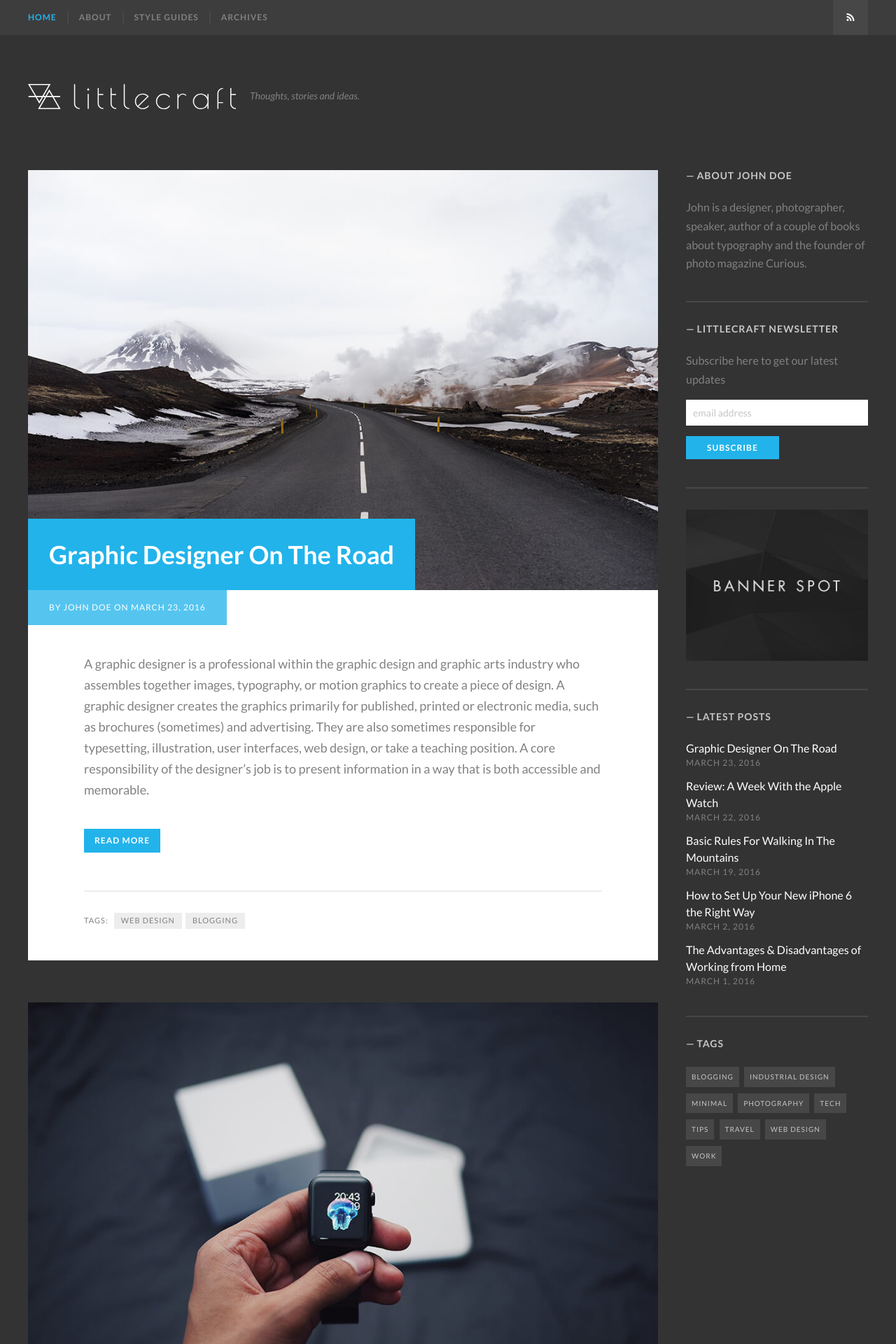
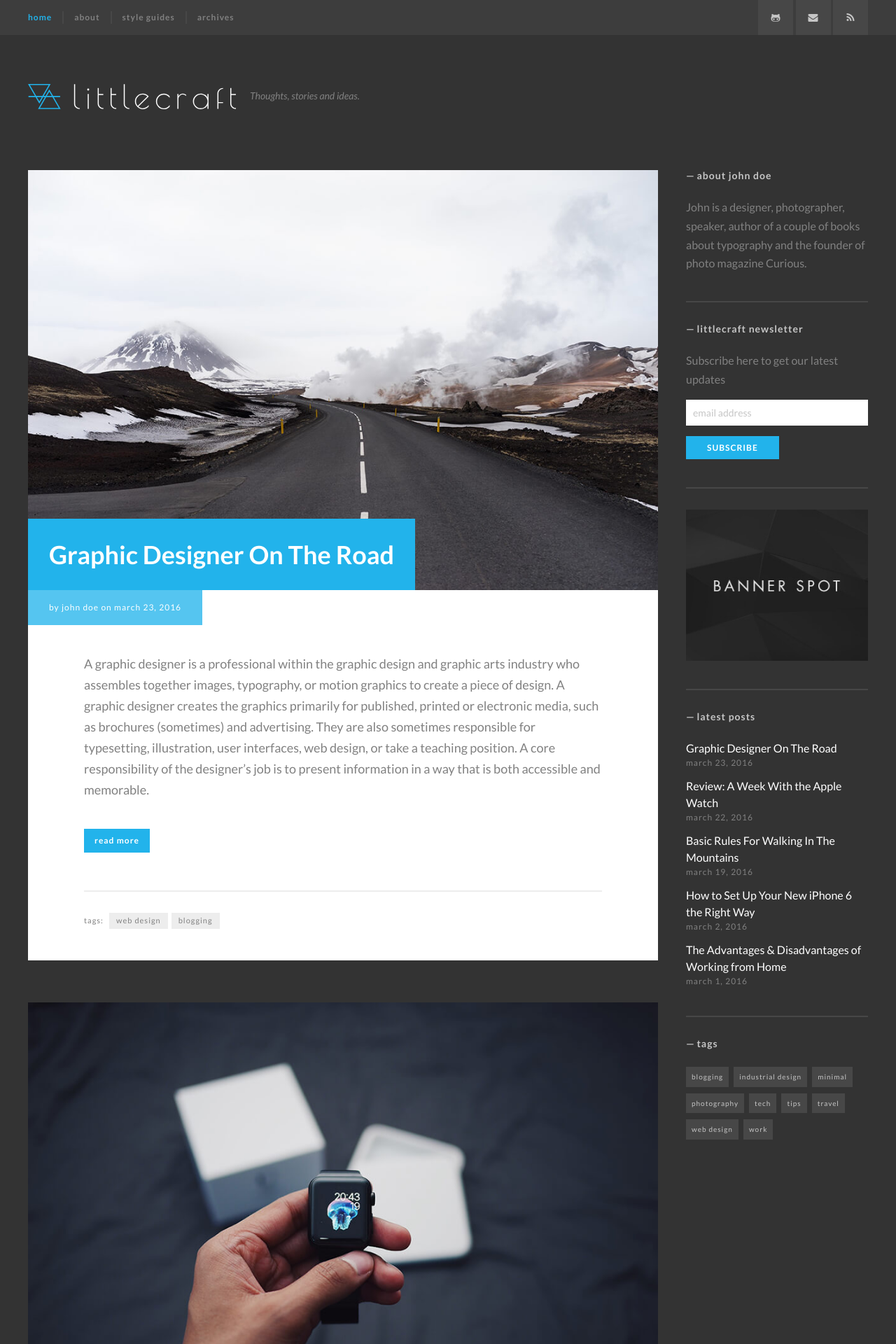
Before and after one commit to littlecraft/littlecraft.github.io, a Jekyll site: the page built from index.html, in a window 1280 px wide. Shown: the top 1920 px of the page at 70% size. Built offline with Jekyll 4.4.1, drawn with Linux system fonts in a browser that asks for light colours; some web fonts are replaced; the list of posts is cut into pages by our own code.

Commit message:
Added logo, top nav-bar buttons, and lowercased text

```diff
--- a/_config.yml
+++ b/_config.yml
@@ -7,7 +7,7 @@
 
 # Site title
 title: "littlecraft"
-logo: "images/logo.svg"
+logo: "/images/logo.svg"
 
 # A description of your site for social meta tag, search engines, and feed.xml
 description: "BlogInn is a bold theme for the Jekyll blogging platform. Available for purchase at ThemeForest.net."
@@ -44,6 +44,7 @@ author_bio: "John is a designer, photographer, speaker, author of a couple of bo
 author_url:  "http://justgoodthemes.com"
 author_location: "Vilnius, Lithuania"
 author_image: /images/authorimage.png
+author_email: matt@littlecraft.io
 
 # Sidebar Add banner
 banner_url: "http://justgoodthemes.com"
@@ -53,16 +54,16 @@ banner_image: images/banner.jpg
 mailchimp_url: "//justgoodthemes.us3.list-manage.com/subscribe/post?u=78f1bab16028354caeb23aecd&amp;id=4a7330d117"
 
 # Social links in the site footer
-twitter_username: "username"
-facebook_username: "username"
-googleplus_username: "+username"
-github_username: "username"
-codepen_username: "username"
-dribbble_uername: "username"
-medium_username: "@username"
-instagram_username: "username"
-pinterest_username: "username"
-linkedin_username: "username"
+#twitter_username: "username"
+#facebook_username: "username"
+#googleplus_username: "+username"
+github_username: "littlecraft"
+#codepen_username: "username"
+#dribbble_uername: "username"
+#medium_username: "@username"
+instagram_username: "thatcouldwork"
+#pinterest_username: "username"
+#linkedin_username: "username"
 
 # http://jekyllrb.com/docs/pagination/
 paginate: 5
--- a/_layouts/default.html
+++ b/_layouts/default.html
@@ -28,14 +28,21 @@
                 {% endfor %}
                 </ul>
             </div><!-- .nav-menu -->
-            <a class="subscribe-button fa-feed square fill-horizontal" href="{{site.baseurl}}/feed.xml"><span class="screen-reader-text">Subscribe</span></a>
+            <div class="main-buttons">
+              {% if site.github_username %}
+              <a href="https://github.com/{{ site.github_username }}" class="fa-github-alt square fill-horizontal"><span class="screen-reader-text">GitHub</span></a>
+              {% endif %}
+              {% if site.author_email %}
+              <a href="mailto:{{ site.author_email }}" class="fa-envelope square fill-horizontal"><span class="screen-reader-text">Email</span></a>
+              {% endif %}
+              <a class="fa-feed square fill-horizontal" href="{{ site.baseurl }}/feed.xml"><span class="screen-reader-text">RSS</span></a>
+            </div>
         </div><!-- .inner -->
     </nav><!-- .site-navigation -->
     <header class="site-header">
         <div class="inner">
             <!-- <h1 class="site-title"><a class="logo-text" href="{{ site.baseurl }}/">{{site.title}}</a></h1> -->
-            <object class="site-title" type="image/svg+xml" data="{{ site.logo }}">
-            </object>
+            <object class="site-title" type="image/svg+xml" data="{{ site.logo }}"></object>
             <p class="site-description">{{site.tagline}}</p>
         </div><!-- .inner -->
     </header>
--- a/css/main.scss
+++ b/css/main.scss
@@ -95,7 +95,7 @@
     letter-spacing: 1px;
     padding: 0 15px;
     text-decoration: none;
-    text-transform: uppercase;
+    text-transform: lowercase;
 }
 
 .nav-menu li:first-child > a {
@@ -119,6 +119,14 @@
     top: 0;
 }
 
+.main-buttons {
+    color: $white;
+    position: absolute;
+    right: 0;
+    top: 0;
+
+}
+
 /**
  * 2. Site Header
  * ----------------------------------------------------------------------------
@@ -135,7 +143,7 @@
     line-height: 1;
     margin-bottom: 12px;
     margin-right: 20px;
-    text-transform: uppercase;
+    text-transform: lowercase;
 }
 
 .site-title a {
@@ -276,7 +284,7 @@
     letter-spacing: 1px;
     line-height: 1.5;
     padding: 16px 30px;
-    text-transform: uppercase;
+    text-transform: lowercase;
 }
 
 .entry-meta a {
@@ -299,7 +307,7 @@
     line-height: 1.5;
     padding: 8px 15px;
     text-decoration: none;
-    text-transform: uppercase;
+    text-transform: lowercase;
     -webkit-transition: background-color 0.3s;
     -moz-transition:    background-color 0.3s;
     transition:         background-color 0.3s;
@@ -314,7 +322,7 @@
     letter-spacing: 1px;
     line-height: 1.5;
     margin-top: 30px;
-    text-transform: uppercase;
+    text-transform: lowercase;
 }
 
 .share-post {
@@ -397,7 +405,7 @@
     font-size: 16px;
     letter-spacing: 1px;
     margin-bottom: 15px;
-    text-transform: uppercase;
+    text-transform: lowercase;
 }
 
 .author-location,
@@ -408,7 +416,7 @@
     font-weight: bold;
     letter-spacing: 1px;
     margin-right: 10px;
-    text-transform: uppercase;
+    text-transform: lowercase;
 }
 
 .author-website a {
@@ -433,7 +441,7 @@ a.archive-top-link {
     line-height: 1.5;
     padding: 4px 10px;
     text-decoration: none;
-    text-transform: uppercase;
+    text-transform: lowercase;
     -webkit-transition: all 0.3s;
     -moz-transition:    all 0.3s;
     transition:         all 0.3s;
@@ -469,7 +477,7 @@ a.archive-top-link:hover {
     font-size: 12px;
     letter-spacing: 1px;
     line-height: 1.5;
-    text-transform: uppercase;
+    text-transform: lowercase;
 }
 
 /**
@@ -487,7 +495,7 @@ a.archive-top-link:hover {
 .comments-title {
     border-bottom: 2px solid $gallery;
     font-size: 20px;
-    text-transform: uppercase;
+    text-transform: lowercase;
     letter-spacing: 1px;
     padding-bottom: 30px;
     margin-bottom: 40px;
@@ -511,7 +519,7 @@ a.archive-top-link:hover {
     padding: 15px 60px;
     position: relative;
     text-align: center;
-    text-transform: uppercase;
+    text-transform: lowercase;
 }
 
 .newer-posts,
@@ -575,7 +583,7 @@ a.archive-top-link:hover {
     font-size: 12px;
     letter-spacing: 1px;
     margin-right: 240px;
-    text-transform: uppercase;
+    text-transform: lowercase;
 }
 
 .post-navigation .nav-before {
@@ -616,7 +624,7 @@ a.archive-top-link:hover {
     padding-bottom: 60px;
     padding-right: 90px;
     padding-top: 40px;
-    text-transform: uppercase;
+    text-transform: lowercase;
 }
 
 .social-links + .site-info {
@@ -660,7 +668,7 @@ a.archive-top-link:hover {
     color: $silver;
     font-size: 14px;
     letter-spacing: 1px;
-    text-transform: uppercase;
+    text-transform: lowercase;
 }
 
 .widget input[type="text"],
@@ -708,7 +716,7 @@ a.archive-top-link:hover {
     font-size: 12px;
     letter-spacing: 1px;
     line-height: 1.5;
-    text-transform: uppercase;
+    text-transform: lowercase;
 }
 
 .widget-tags a {
@@ -720,7 +728,7 @@ a.archive-top-link:hover {
     margin: 0 4px 8px 0;
     padding: 6px 8px;
     text-decoration: none;
-    text-transform: uppercase;
+    text-transform: lowercase;
     -webkit-transition: all 0.3s;
     -moz-transition:    all 0.3s;
     transition:         all 0.3s;
```
Also changed, not shown: images/logo.svg, 1 other file.
